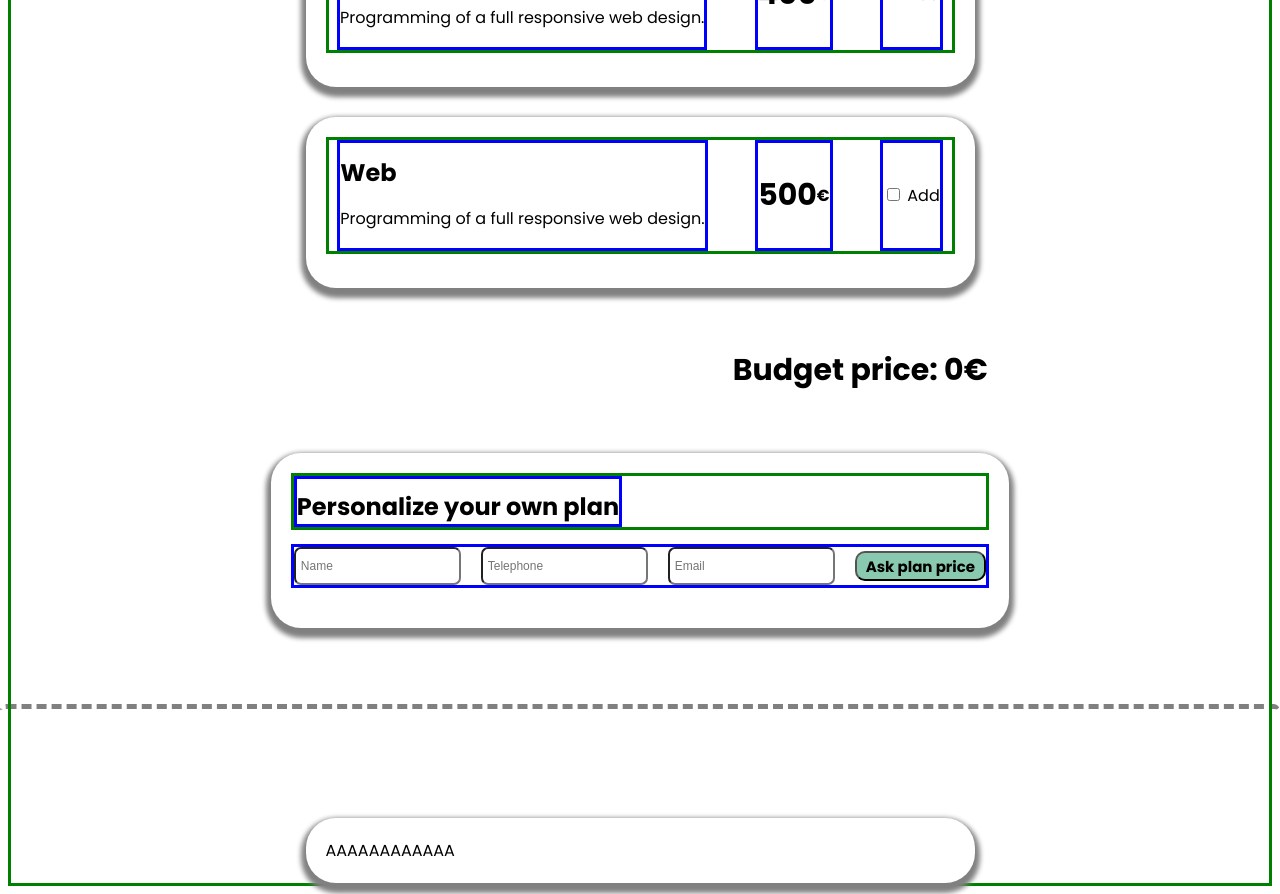
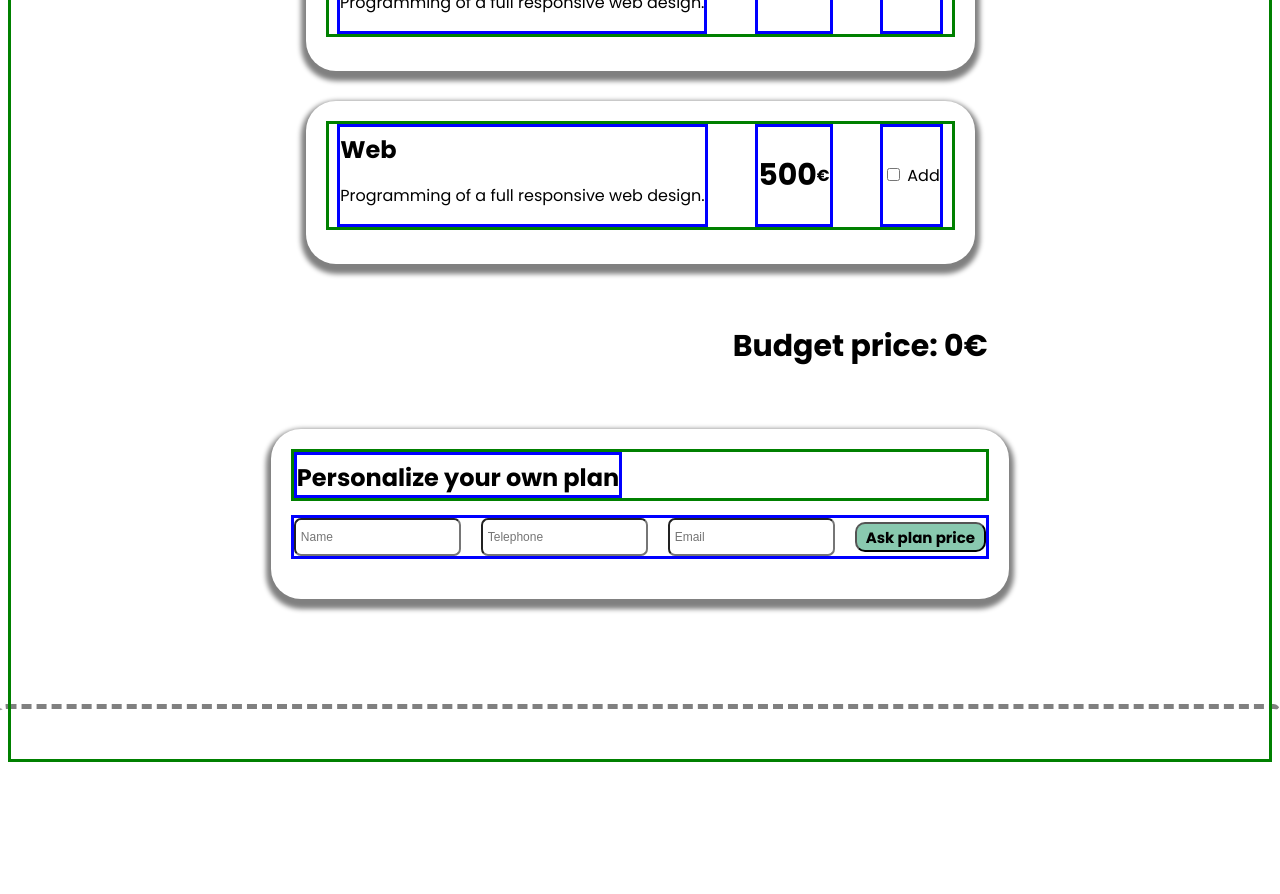
Before and after one commit to Mesadova/budget-app, a React (Vite) app: page / in a window 1280 px wide. Shown: the part 520-1414 px from the top of the page. After the commit the page ends 1290 px from the top, so only its background shows below. Built offline with nearby package versions, Linux system fonts and the light colour scheme.

Commit message:
Add PersonalizePlans.jsx - refactor components

```diff
--- a/src/App.jsx
+++ b/src/App.jsx
@@ -62,6 +62,9 @@ export const CardContainer = styled.div`
         align-content: flex-start;
         flex-direction: column;
     }
+    &.personalizedPlan {
+      justify-content: space-between;
+    }
 `
 
 export const StyledCard = styled(Card)`
@@ -88,7 +91,7 @@ export const StyledCard = styled(Card)`
         border-top: 5px dashed gray;
         border-radius: 280px;
         z-index: -1;
-}
+      }
     }
 `
 
@@ -112,15 +115,28 @@ export const StyledCardBody = styled(CardBody)`
 
 export const StyledCardTitle = styled(CardTitle)`
     font-weight: bold;
-    margin-top: 10px;
+    margin-top: 5px;
     font-size: 24px;
 `
 
 export const StyledCardText = styled(CardText)`
     font-size: 16px;
     &.price {
-        font-weight: bold;
-        font-size: 30px;
+      margin: 0px;
+      font-weight: bold;
+      font-size: 30px;
+    }
+    &.personalizedPlan {
+      margin: 2px;
+      font-size: 12px;
+      color: gray;
+    }
+    &.personalizedTotal {
+      margin: 0px;
+      align-self: center;
+      font-size: 20px;
+      font-weight: 600;
+      color: gray;
     }
 `
 
@@ -156,6 +172,8 @@ export const ButtonManage = styled(Button)`
 const App = () => {
   const [total, setTotal] = useState(0)
   const [budgetPlans, setBudgetPlans] = useState([])
+  const [isSubmitted, setIsSubmitted] = useState(false);
+  const [personData, setPersonData] = useState({ name: '', telephone: '', email: '', plans: '' })
 
   const cardData = [
     {
@@ -174,6 +192,20 @@ const App = () => {
       price: 500,
     }
   ]
+
+  const handlePersonalizePlan = (key) => (event) => {
+    event.preventDefault()
+    const newPersonData = event.target.value
+    setPersonData((prevData) => ({...prevData, [key]: newPersonData}))
+    //updatePersonalData(key === "name" ? "personName" : (key === 'telephone' ? "personTelephone" : "personEmail"), newPersonData)
+  }
+
+  const createPersonalizePlan = () => {
+    event.preventDefault()
+    console.log('Created plan:', personData)
+    setPersonData((prevData) => ({...prevData, ['plans']: budgetPlans}))
+    setIsSubmitted(true)
+  }
 
   const calcTotal = () => {
     const planSum = budgetPlans.reduce((accumulator, currentValue) =>
@@ -197,8 +229,11 @@ const App = () => {
       <Budget>
         <p>Budget price: {total}€</p>
       </Budget>
-      <BudgetForm total={total} budgetPlans={budgetPlans} ></BudgetForm>
-      <PersonalizePlans></PersonalizePlans>
+      <BudgetForm handlePersonalizePlan={handlePersonalizePlan}
+      createPersonalizePlan={createPersonalizePlan} personData={personData}></BudgetForm>
+      {isSubmitted && (
+        <PersonalizePlans personData={personData} total={total}></PersonalizePlans>
+      )}
     </Container>
   )
 
--- a/src/components/BudgetForm.jsx
+++ b/src/components/BudgetForm.jsx
@@ -2,6 +2,7 @@ import { Button, Form } from 'react-bootstrap'
 import {StyledCardTitle, StyledCard, StyledCardBody, CardContainer, StyledInput} from '../App'
 import styled from 'styled-components'
 import PersonalizePlans from './PersonalizePlans'
+import { useState } from 'react'
 
 const ButtonBudgetForm = styled(Button)`
     outline: 0;
@@ -18,16 +19,8 @@ const ButtonBudgetForm = styled(Button)`
     font-family: 'Poppins';
 `
 
-const BudgetForm = ({total, budgetPlans}) => {
+const BudgetForm = ({ handlePersonalizePlan, createPersonalizePlan, personData}) => {
 
-    const handlePersonalizePlan = (event) => {
-        event.preventDefault()
-        return(
-            <div>
-        <PersonalizePlans></PersonalizePlans>
-        </div>)
-
-    }
 
     return(
         <StyledCard className='budgetForm'>
@@ -36,11 +29,14 @@ const BudgetForm = ({total, budgetPlans}) => {
                         <StyledCardTitle>Personalize your own plan</StyledCardTitle>
                     </StyledCardBody>
             </CardContainer>
-            <Form onSubmit={handlePersonalizePlan}>
+            <Form onSubmit={createPersonalizePlan}>
                 <StyledCardBody className='budgetForm'>
-                        <StyledInput className='budgetForm' placeholder='Name'  />
-                        <StyledInput className='budgetForm' placeholder='Telephone'  />
-                        <StyledInput className='budgetForm' placeholder='Email'  />
+                        <StyledInput className='budgetForm' placeholder='Name'
+                        value={personData.name} onChange={handlePersonalizePlan('name')}/>
+                        <StyledInput className='budgetForm' placeholder='Telephone'
+                        value={personData.telephone} onChange={handlePersonalizePlan('telephone')}/>
+                        <StyledInput className='budgetForm' placeholder='Email'
+                        value={personData.email} onChange={handlePersonalizePlan('email')}/>
                         <ButtonBudgetForm  type="submit" >Ask plan price</ButtonBudgetForm>
                 </StyledCardBody>
             </Form>
--- a/src/components/PersonalizePlans.jsx
+++ b/src/components/PersonalizePlans.jsx
@@ -1,12 +1,37 @@
-import { useEffect, useState } from "react"
-import Parameters from './Parameters'
+
 import {StyledCardTitle, StyledCard, StyledCardBody, CardContainer, StyledCardText} from '../App'
-import { FormCheck } from "react-bootstrap"
 
-const PersonalizePlans = () => {
+const PersonalizePlans = ({personData, total}) => {
 
     return(
-        <StyledCard>AAAAAAAAAAAA</StyledCard>
+        <StyledCard>
+            <CardContainer className='personalizedPlan'>
+                <StyledCardBody className="header">
+                    {personData.name && <StyledCardTitle>{personData.name}</StyledCardTitle>}
+                    {personData.telephone && <StyledCardText className='personalizedPlan'>{personData.telephone}</StyledCardText>}
+                    {personData.email && <StyledCardText className='personalizedPlan'>{personData.email}</StyledCardText>}
+                </StyledCardBody>
+                <StyledCardBody>
+                    <StyledCardText>
+                        Contracted services:
+                        <ul>
+                        {Object.entries(personData).map(([key, value]) => (
+                            typeof value === "object" && value !== null ? (
+                                Object.entries(value).map(([subKey, subValue]) => (
+                                    <li key={subKey}>{subValue.planTitle}
+                                     ({subValue.planPages} pages, {subValue.planLangs} languages)</li>
+                                ))
+                            ) : null
+                        ))}
+                        </ul>
+                    </StyledCardText>
+                </StyledCardBody>
+                <StyledCardBody className="header">
+                    <StyledCardText className='personalizedTotal'>Total:</StyledCardText>
+                    <StyledCardText className='price'>{total} €</StyledCardText>
+                </StyledCardBody>
+            </CardContainer>
+        </StyledCard>
     )
 }
 
```
